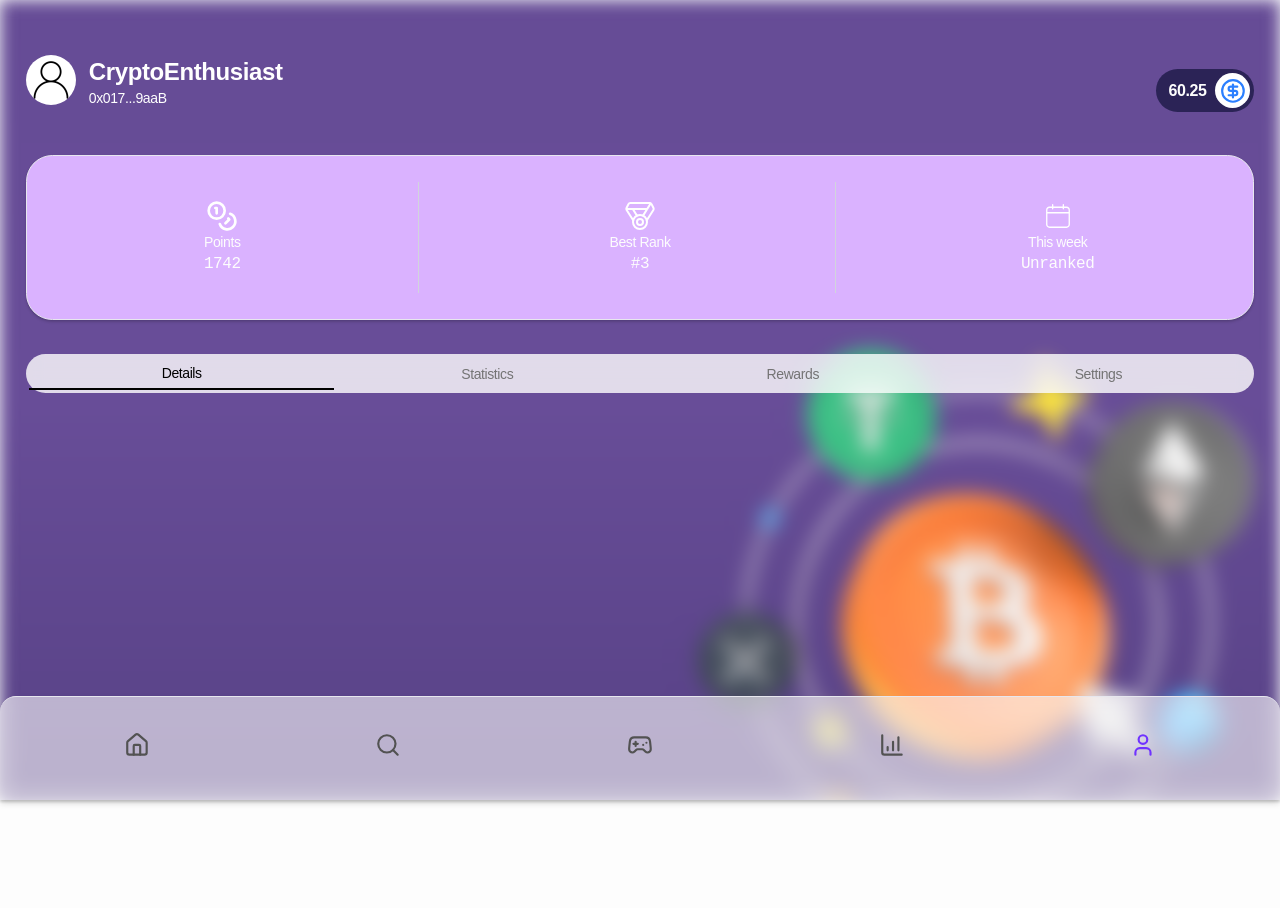
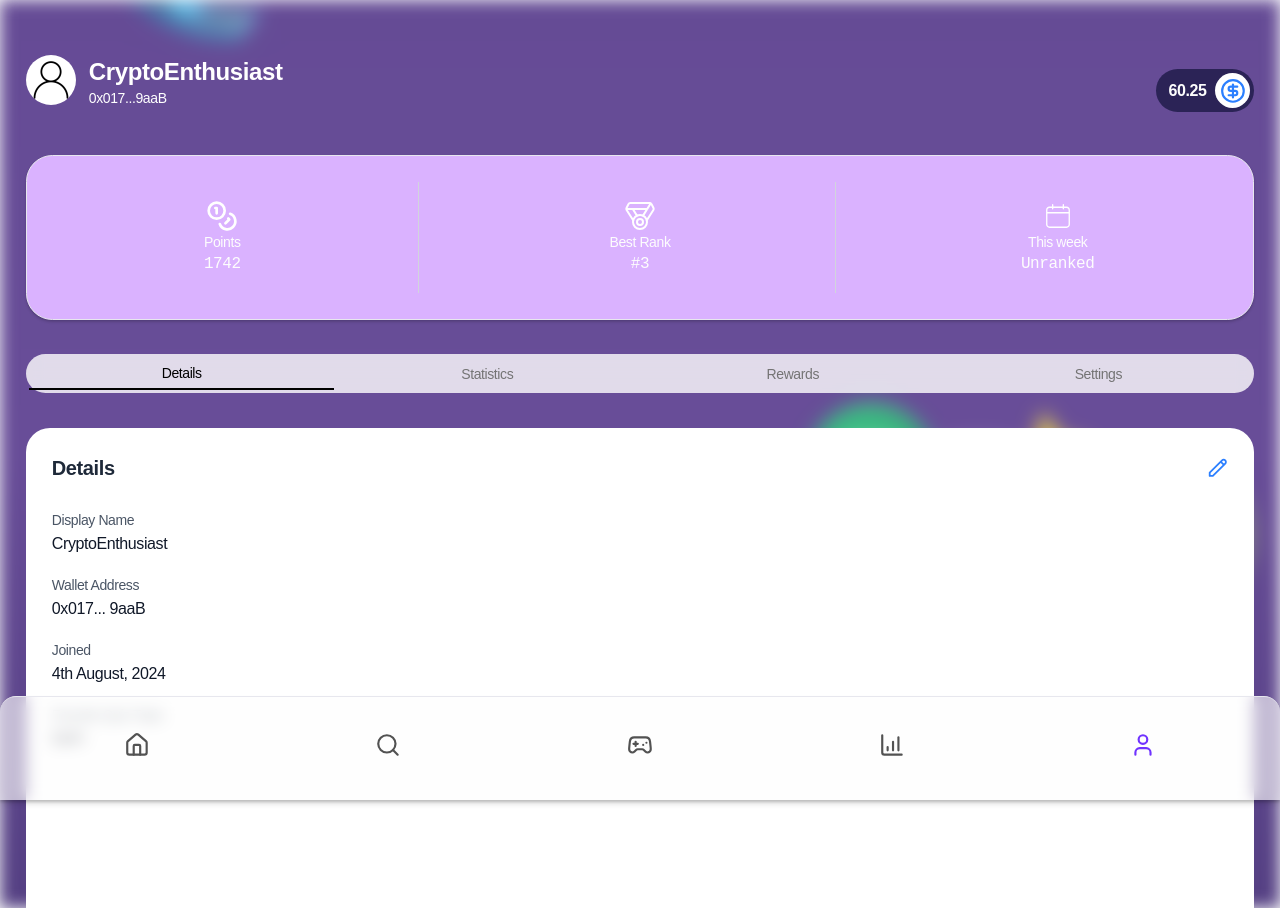
Before and after one commit to DeQuizifi/app.dequizifi.xyz, a Next.js app: page /profile in a window 1280 px wide. Before the commit the page ends 800 px from the top, so only its background shows below. Built offline with nearby package versions, Linux system fonts and the light colour scheme; what @rainbow-me/rainbowkit, wagmi would draw is missing.

Commit message:
feat: enhance ProfilePage with Details, Statistics, and Rewards components with their props

```diff
--- a/src/app/profile/page.tsx
+++ b/src/app/profile/page.tsx
@@ -2,7 +2,15 @@ import BalanceCard from "@/components/dashboard/BalanceCard";
 import { Card, CardDescription } from "@/components/ui/card";
 import { Tabs, TabsList, TabsTrigger, TabsContent } from "@/components/ui/tabs";
 import ProfileWelcomeHeader from "@/components/dashboard/ProfileWelcomeHeader";
-import { mockBalance, mockProfileStats, mockUser } from "@/lib/data/mockData";
+import {
+  mockBalance,
+  mockProfileStats,
+  mockUser,
+  mockRewardsData,
+} from "@/lib/data/mockData";
+import Details from "@/components/profile/Details";
+import Statistics from "@/components/profile/Statistics";
+import Rewards from "@/components/profile/Rewards";
 import { CiCalendar } from "react-icons/ci";
 import { IoMedalOutline } from "react-icons/io5";
 import { LuCoins } from "react-icons/lu";
@@ -82,15 +90,26 @@ export default function ProfilePage() {
             </TabsList>
 
             <TabsContent value="details" className="mt-6">
-              {/* Details component is Already implemented. Import Here */}
+              <Details
+                username={mockUser.username}
+                walletAddress={mockUser.walletAddress}
+                joinedDate={mockUser.joinedDate}
+                favQuizTopic={mockUser.favQuizTopic}
+              />
             </TabsContent>
 
             <TabsContent value="statistics" className="mt-6">
-              {/* Statistics component will be implemented later */}
+              <Statistics
+                data={{
+                  quizzesWonThisWeek: mockProfileStats.quizzesWonThisWeek,
+                  totalQuizzesThisWeek: mockProfileStats.totalQuizzesThisWeek,
+                  topCategoriesThisWeek: mockProfileStats.topCategoriesThisWeek,
+                }}
+              />
             </TabsContent>
 
             <TabsContent value="rewards" className="mt-6">
-              {/* Rewards component will be implemented later */}
+              <Rewards data={mockRewardsData} />
             </TabsContent>
 
             <TabsContent value="settings" className="mt-6">
```
